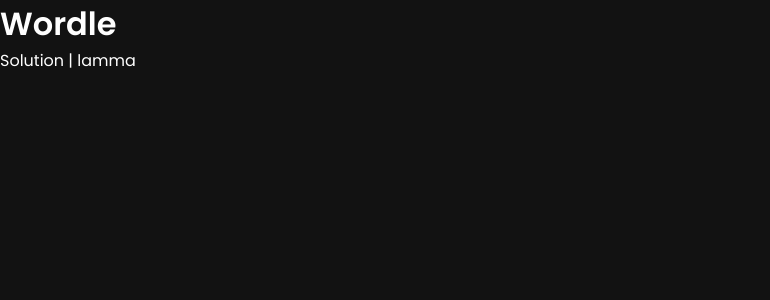
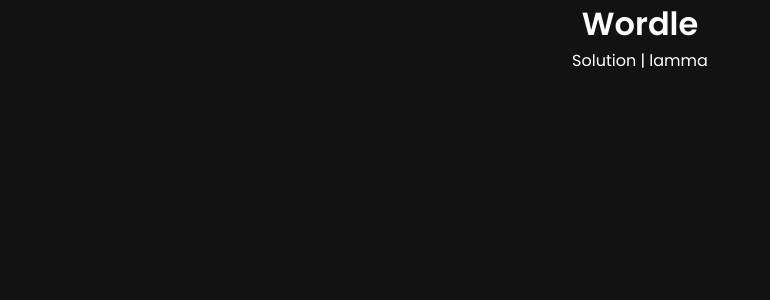
Before and after one commit to Kossin1337/wordle-game, a React (Create React App) app: page / in a window 1280 px wide. Shown: the top 300 px of the page, without its empty margins (0-770 px from the left). Built offline with nearby package versions, Linux system fonts and the light colour scheme; data requests are answered from the project's data file.

Commit message:
Wordle custom hook setup

```diff
--- a/src/App.js
+++ b/src/App.js
@@ -1,4 +1,6 @@
 import React, { useState, useEffect } from "react";
+import "./hooks/useWordle";
+import "./App.scss";
 
 const App = () => {
   const [solution, setSolution] = useState(null);
@@ -15,7 +17,7 @@
   }, [setSolution]);
 
   return (
-    <div>
+    <div className="wordle">
       <h1>Wordle</h1>
       {solution && <span>Solution | {solution}</span>}
     </div>
--- /dev/null
+++ b/src/App.scss
@@ -0,0 +1,8 @@
+.wordle {
+  width: 100%;
+  text-align: center;
+  display: flex;
+  flex-direction: column;
+  justify-content: center;
+  align-items: center;
+}
--- /dev/null
+++ b/src/hooks/useWordle.js
@@ -0,0 +1,3 @@
+export const useWordle = (solution) => {
+
+};
```
